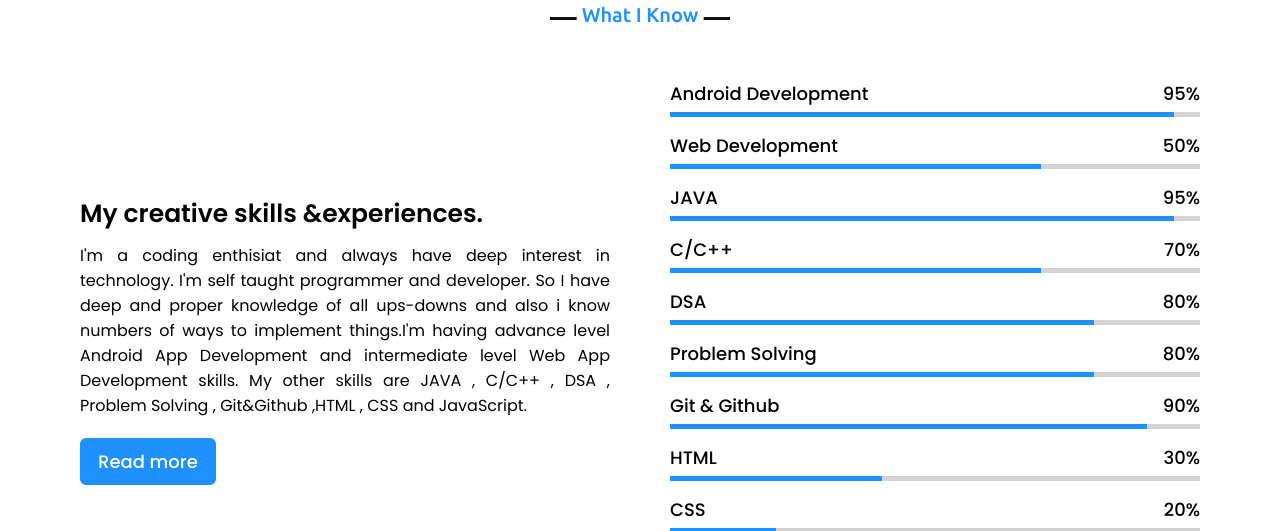
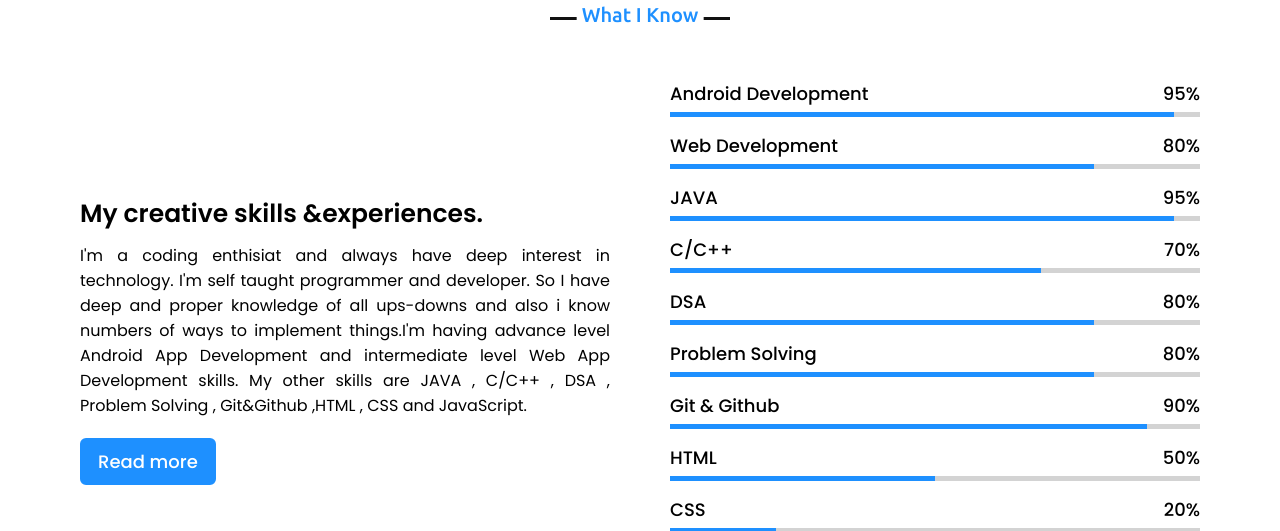
Before and after one commit to AMANSINGH5409/Myportfolio.com.github.io, a plain HTML site: page index.html in a window 1280 px wide. Shown: the part 2562-3093 px from the top of the page. Drawn offline with nearby package versions, Linux system fonts and the light colour scheme.

Commit message:
7th commit

```diff
--- a/index.html
+++ b/index.html
@@ -130,7 +130,7 @@
                     <div class="bars">
                         <div class="infor">
                             <span>Web Development</span>
-                            <span>50%</span>
+                            <span>80%</span>
                         </div>
                         <div class="line web"></div>
                     </div>
@@ -172,7 +172,7 @@
                     <div class="bars">
                         <div class="infor">
                             <span>HTML</span>
-                            <span>30%</span>
+                            <span>50%</span>
                         </div>
                         <div class="line html"></div>
                     </div>
--- a/style.css
+++ b/style.css
@@ -301,7 +301,7 @@ section .title::after{
     width: 95%;
 }
 .skill-content .right .web::before{
-    width: 70%;
+    width: 80%;
 }
 .skill-content .right .java::before{
     width: 95%;
@@ -319,7 +319,7 @@ section .title::after{
     width: 90%;
 }
 .skill-content .right .html::before{
-    width: 40%;
+    width: 50%;
 }
 .skill-content .right .css::before{
     width: 20%;
```
